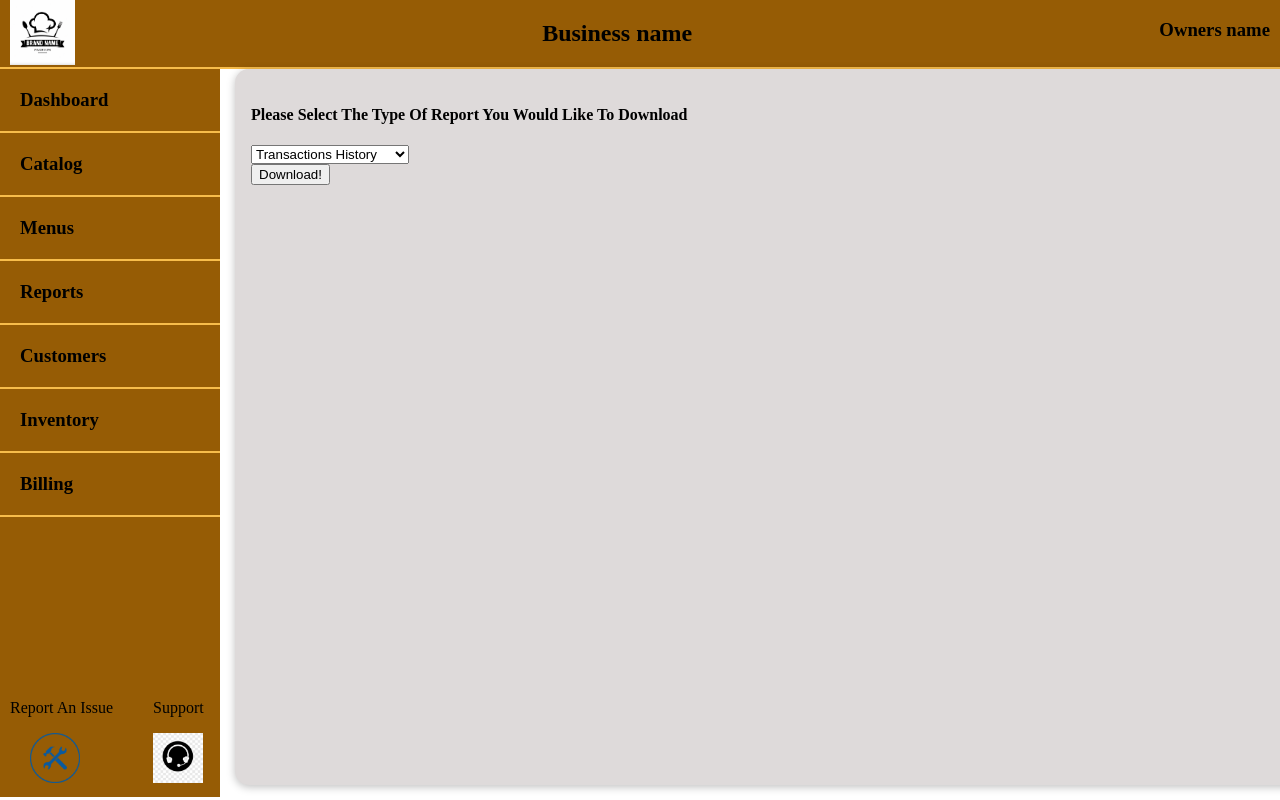
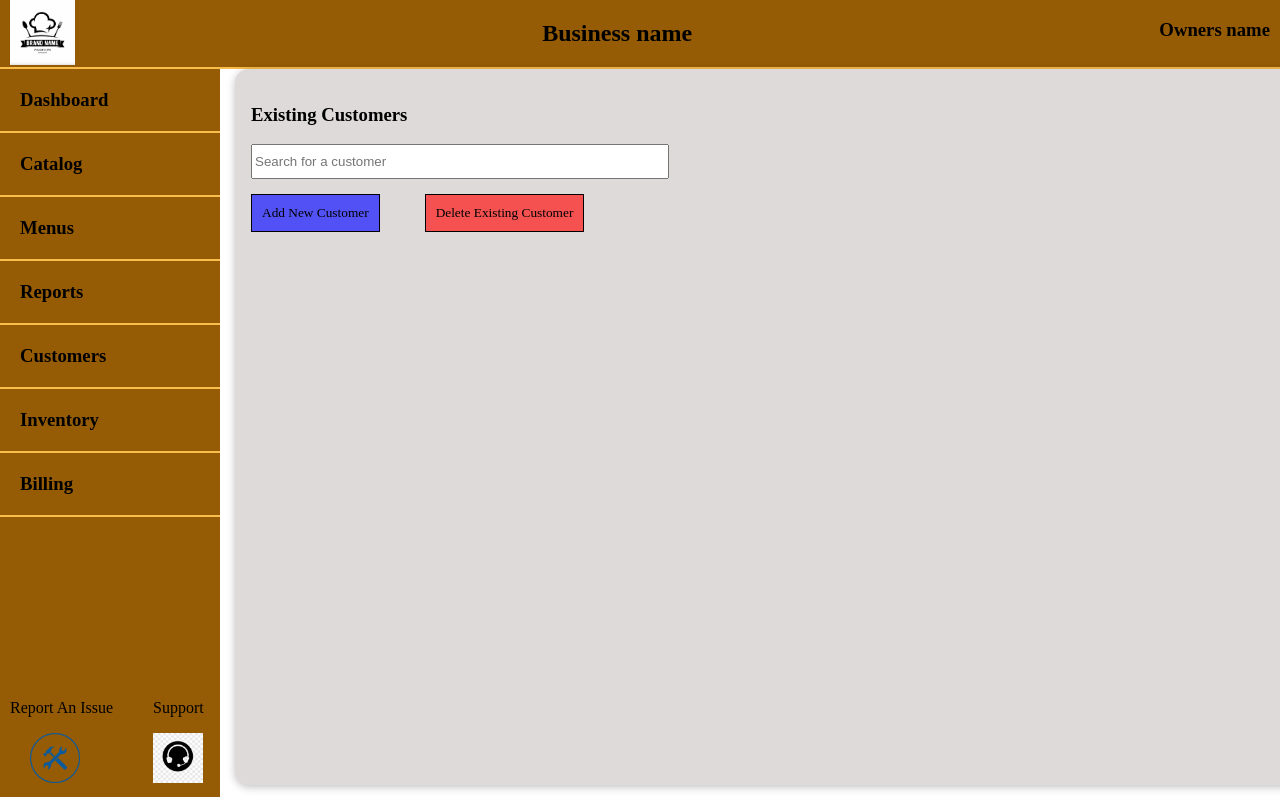
Before and after one commit to danmachlenkin/Back-Office-For-Restaurants, a React (Create React App) app: page / in a window 1280 px wide. Shown: the top 800 px of the page. Built offline with nearby package versions, Linux system fonts and the light colour scheme.

Commit message:
finished basic design for Reports page and starting to work on Customers page

```diff
--- a/package.json
+++ b/package.json
@@ -7,6 +7,7 @@
     "@testing-library/react": "^13.3.0",
     "@testing-library/user-event": "^13.5.0",
     "react": "^18.2.0",
+    "react-calendar": "^3.9.0",
     "react-dom": "^18.2.0",
     "react-scripts": "5.0.1",
     "recharts": "^2.1.14",
--- a/src/App.js
+++ b/src/App.js
@@ -8,6 +8,7 @@ import Dashboard from "./pages/Dashboards";
 import Catalog from "./pages/Catalog";
 import Menus from "./pages/Menus";
 import Reports from "./pages/Reports";
+import Customers from "./pages/Customers";
 
 //CSS imports
 import modules from "./App.module.css";
@@ -29,7 +30,9 @@ function App() {
               {/* <Dashboard /> */}
               {/* <Catalog /> */}
               {/* <Menus /> */}
-              <Reports />
+              {/* <Reports /> */}
+              <Customers />
+
             </Card>
           </section>
         </main>
--- /dev/null
+++ b/src/Components/Customers/ExistingCustomers.js
@@ -0,0 +1,19 @@
+import React, { Fragment } from "react";
+
+//JS imports
+
+//CSS imports
+import modules from './ExistingCustomers.module.css';
+
+const ExistingCustomers = ()=> {
+
+    return <Fragment>
+        <h3>Existing Customers </h3>
+        <input type="search" placeholder="Search for a customer" className={modules.searchInput}/>
+        <button className={modules.addNewCustomerBtn}>Add New Customer</button>
+        <button className={modules.deleteCustomerBtn}>Delete Existing Customer</button>
+    </Fragment>
+};
+
+
+export default ExistingCustomers;
--- /dev/null
+++ b/src/Components/Customers/ExistingCustomers.module.css
@@ -0,0 +1,24 @@
+.searchInput{
+    height: 35px;
+    width: 40%;
+    border-radius: 1px solid black;
+    display: block;
+}
+
+
+.addNewCustomerBtn{
+    padding: 10px;
+    background-color: rgb(81, 81, 245);
+    font: bold;
+    font-family: 'Times New Roman', Times, serif;
+    border: 1px solid black;
+    margin: 15px 45px 0px 0px;
+}
+
+.deleteCustomerBtn{
+    padding: 10px;
+    background-color: rgb(245, 81, 81);
+    font: bold;
+    font-family: 'Times New Roman', Times, serif;
+    border: 1px solid black;
+}
--- a/src/Components/Reports/TimeRange.js
+++ b/src/Components/Reports/TimeRange.js
@@ -0,0 +1,35 @@
+//Libraries Imports
+import React, { useState } from "react";
+import Calendar from "react-calendar";
+
+//JS imports
+
+//CSS imports
+import modules from './TimeRange.module.css';
+import 'react-calendar/dist/Calendar.css';
+
+const TimeRange = () => {
+  const [currentDate, setCurrentDate] = useState(new Date());
+
+  const changeCurrentDate = (date) => {
+    setCurrentDate(date);
+  };
+
+  return (
+    <div className={modules.contentWrapper}>
+      <Calendar onChange={changeCurrentDate} value={currentDate} />
+      <div className={modules.checkBoxesContainer}>
+        <input type="checkbox" id="today" name="today" />
+        <label htmlFor="today">Today</label><br/>
+        <input type="checkbox" id="yesterday" name="yesterday" />
+        <label htmlFor="yesterday">Yesterday</label><br/>
+        <input type="checkbox" id="7days" name="7days" />
+        <label htmlFor="7days">Last 7 Days</label><br/>
+        <input type="checkbox" id="30days" name="30days" />
+        <label htmlFor="30days">Last 30 Days</label><br/>
+      </div>
+    </div>
+  );
+};
+
+export default TimeRange;
--- a/src/Components/Reports/TimeRange.module.css
+++ b/src/Components/Reports/TimeRange.module.css
@@ -0,0 +1,14 @@
+.contentWrapper{
+    margin-top: 25px;
+    display: flex;
+}
+
+.checkBoxesContainer {
+    margin-left: 20px;
+    margin: auto 20px ;
+}
+
+.checkBoxesContainer input{
+    margin-bottom: 20px;
+    margin-right: 5px;
+}
--- /dev/null
+++ b/src/pages/Customers.js
@@ -0,0 +1,15 @@
+import React, { Fragment } from "react";
+
+//JS imports
+import ExistingCustomers from "../Components/Customers/ExistingCustomers";
+//CSS imports
+
+const Customers = () => {
+
+    return <Fragment>
+        <ExistingCustomers/>
+    </Fragment>
+};
+
+
+export default Customers;
--- a/src/pages/Reports.js
+++ b/src/pages/Reports.js
@@ -1,7 +1,7 @@
 import React, { Fragment } from "react";
 
 //JS imports
-
+import TimeRange from "../Components/Reports/TimeRange";
 
 //CSS imports
 import modules from './Reports.module.css';
@@ -18,9 +18,9 @@ const Reports = () => {
             </select>
         </div>
         <div>
-            {/* <TimeRange /> */}
+            <TimeRange />
         </div>
-        <button>Download!</button>
+        <button className={modules.downloadBtn}>Download Report</button>
     </Fragment>
 
 };
--- a/src/pages/Reports.module.css
+++ b/src/pages/Reports.module.css
@@ -0,0 +1,13 @@
+select{
+    width: 350px;
+    padding: 15px;
+}
+
+.downloadBtn{
+    padding: 10px;
+    border: 1px solid black;
+    background-color: wheat;
+    font-family: 'Times New Roman', Times, serif;
+    cursor: pointer;
+    margin-top: 20px;
+}
```
Also changed, not shown: src/pages/Customers.module.css (added), 1 other file (tests, documents, lock files or other folders).
